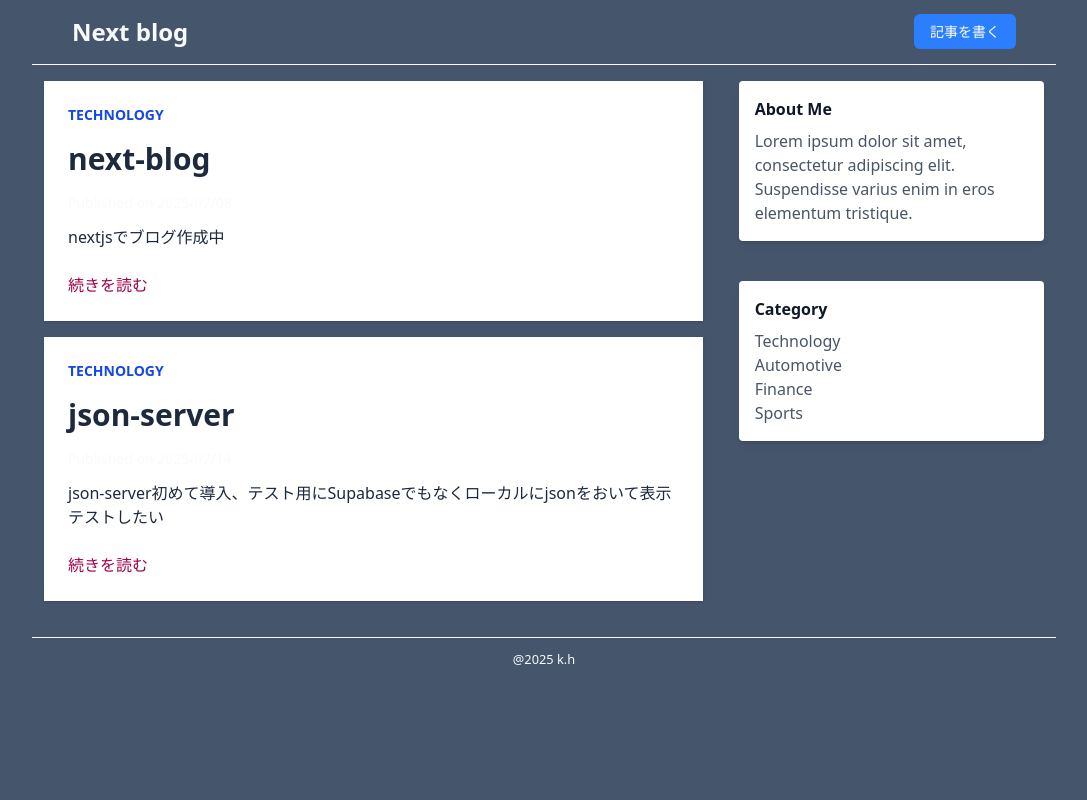
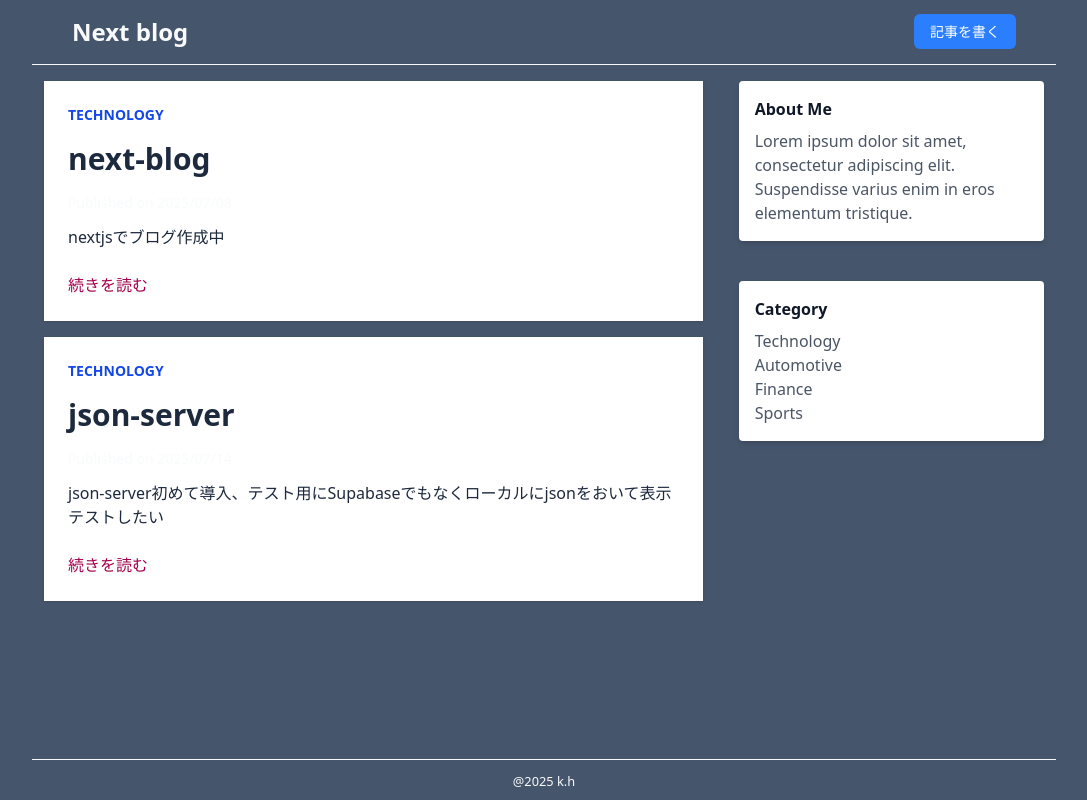
Before and after one commit to kouheihayashi78/next-blog, a Next.js app: page / in a window 1280 px wide. Shown: the whole page, without its empty margins (96-1183 px from the left). Built offline with nearby package versions, Linux system fonts and the light colour scheme; data requests are answered from the project's data file.

Commit message:
fix - mainの要素を引き延ばしてfooterを下で表示するように修正

```diff
--- a/src/app/layout.tsx
+++ b/src/app/layout.tsx
@@ -17,13 +17,15 @@ export default function RootLayout({
 }>) {
   return (
     <html lang="ja">
-      <body className='bg-slate-600 text-slate-50 w-full md:w-4/5 m-auto'>
-        <Header />
-        {/* Suspenseでラップして子コンポーネントを読みこむまでローディング画面を表示する */}
-        <Suspense fallback={<Loading/>}>
-          {children}
-        </Suspense>
-        <Footer />
+      <body className="bg-slate-600 text-slate-50 w-full md:w-4/5 m-auto">
+        <div className="flex flex-col min-h-screen">
+          <Header />
+          <main className="flex-grow"> {/** 余白があればmainが引き延ばされる */}
+            {/* Suspenseでラップして子コンポーネントを読みこむまでローディング画面を表示する */}
+            <Suspense fallback={<Loading />}>{children}</Suspense>
+          </main>
+          <Footer />
+        </div>
       </body>
     </html>
   );
```
